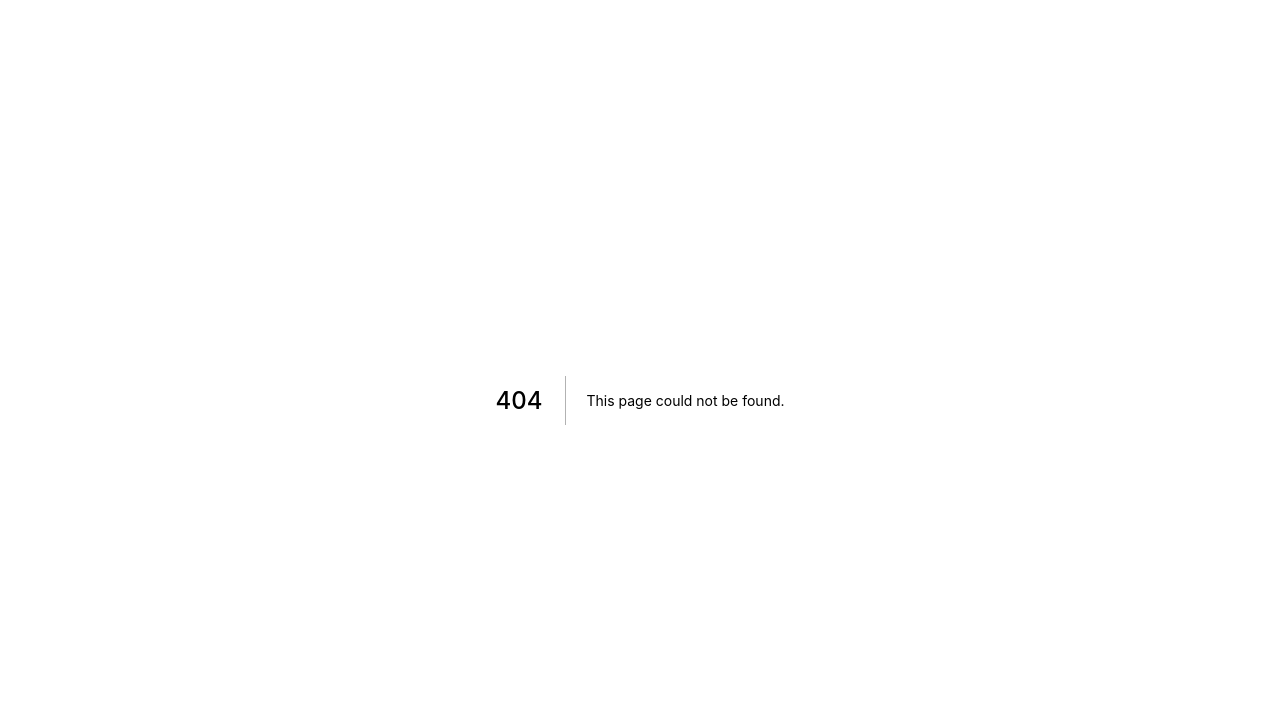
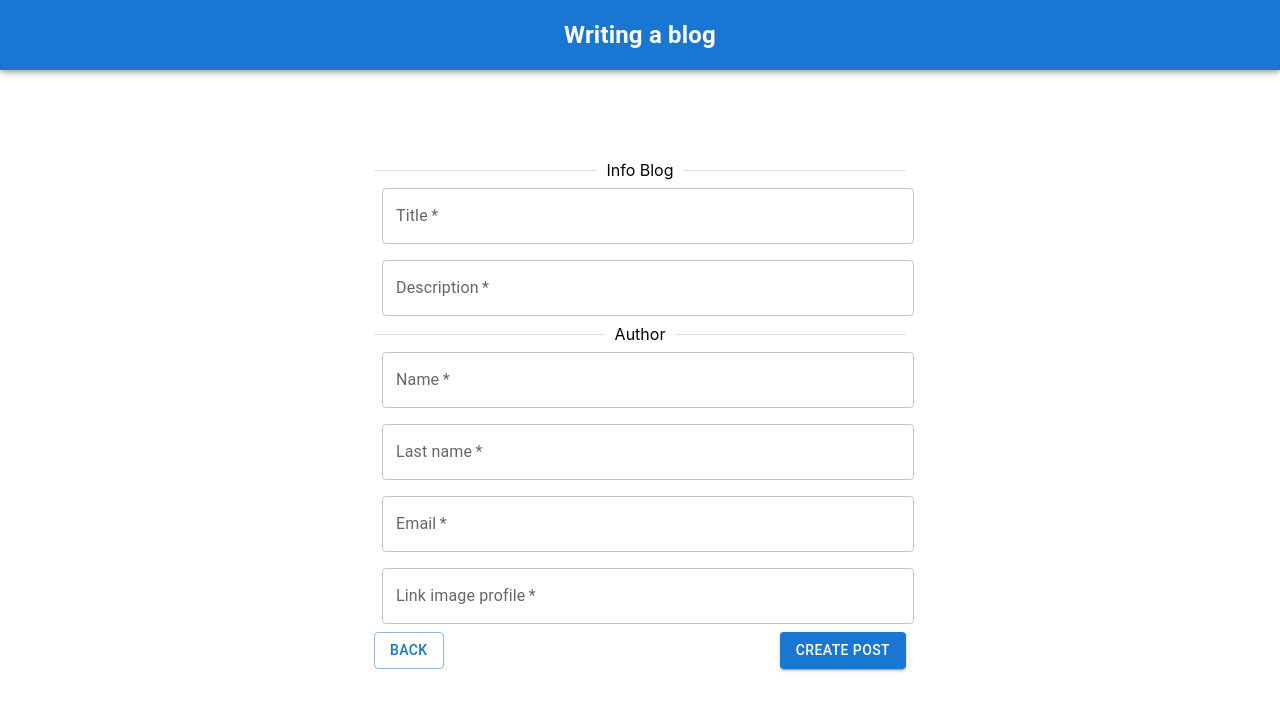
Before and after one commit to MatheoNieto/blog-app, a Next.js app: page /create-article/CreateArticle in a window 1280 px wide. Before the commit this address had no page. Shown: the top 710 px of the page. Built offline with nearby package versions, Linux system fonts and the light colour scheme.

Commit message:
form create post

```diff
--- /dev/null
+++ b/components/Header/Header.styles.ts
@@ -0,0 +1,14 @@
+
+export const makeStyles = {
+  contentHeader: {
+    padding: 2,
+    flexDirection: 'column',
+    alignItems: 'center',
+    justifyContent: 'center'
+  },
+  titleHeader: {
+    textAlign: 'center',
+    fontWeight: 'bold',
+    fontSize: 24,
+  },
+};
--- /dev/null
+++ b/components/Header/Header.tsx
@@ -0,0 +1,25 @@
+import React, {FC} from 'react';
+import {Typography, AppBar, Grid, Button} from '@mui/material';
+import {makeStyles} from './Header.styles';
+import {HeaderProps} from './Header.types';
+import Link from 'next/link';
+
+const Header: FC<HeaderProps> = ({title, createPost}) => {
+  return (
+    <AppBar component="nav">
+      <Grid container sx={makeStyles.contentHeader}>
+        <Typography variant="h6" component="div" sx={makeStyles.titleHeader}>
+          {title}
+        </Typography>
+
+        {createPost && (
+          <Link href="/create-article">
+            <Button variant="contained" color="secondary" >Create your post</Button>
+          </Link>
+        )}
+      </Grid>
+    </AppBar>
+  );
+};
+
+export default Header;
--- /dev/null
+++ b/components/Header/Header.types.ts
@@ -0,0 +1,4 @@
+export type HeaderProps = {
+  title: string;
+  createPost?: boolean;
+}
--- /dev/null
+++ b/components/Header/index.ts
@@ -0,0 +1 @@
+export {default as Header} from './Header'
--- /dev/null
+++ b/pages/create-article/CreateArticle.tsx
@@ -0,0 +1,112 @@
+import React, {useState} from 'react';
+import type {NextPage} from 'next';
+import {
+  Box,
+  TextField,
+  Container,
+  Divider,
+  Button,
+  Grid,
+  Alert,
+} from '@mui/material';
+import {Header} from '../../components/Header';
+import Link from 'next/link';
+
+const CreateArticle: NextPage = () => {
+  const [title, setTitle] = useState<string | undefined>();
+  const [description, setDescription] = useState<string | undefined>();
+
+  const [name, setName] = useState<string | undefined>();
+  const [lastName, setLastName] = useState<string | undefined>();
+  const [email, setEmail] = useState<string | undefined>();
+  const [imageProfile, setImageProfile] = useState<string | undefined>();
+
+  const [error, setError] = useState<string | undefined>();
+
+  const handleCreate = () => {
+    if (
+      !title ||
+      !description ||
+      !name ||
+      !lastName ||
+      !email ||
+      !imageProfile
+    ) {
+      setError('Are required all fields');
+      setTimeout(() => setError(undefined), 1000);
+    }
+  };
+
+  return (
+    <>
+      <Header title="Writing a blog" />
+      <Container maxWidth="md">
+        <Box component="div" sx={{p: 20, height: '100vh'}}>
+          {error && (
+            <Alert variant="outlined" severity="error" sx={{marginBottom: 2}}>
+              {error}
+            </Alert>
+          )}
+          <Box
+            component="form"
+            sx={{
+              '& .MuiTextField-root': {m: 1, width: '100%'},
+            }}
+            noValidate
+            autoComplete="off">
+            <Divider>Info Blog</Divider>
+            <TextField
+              label="Title"
+              onChange={event => setTitle(event.target.value)}
+              required
+            />
+            <TextField
+              label="Description"
+              onChange={event => setDescription(event.target.value)}
+              multiline
+              required
+            />
+
+            <Divider>Author</Divider>
+            <TextField
+              label="Name"
+              onChange={event => setName(event.target.value)}
+              required
+            />
+            <TextField
+              label="Last name"
+              onChange={event => setLastName(event.target.value)}
+              required
+            />
+            <TextField
+              label="Email"
+              onChange={event => setEmail(event.target.value)}
+              required
+            />
+            <TextField
+              label="Link image profile"
+              onChange={event => setImageProfile(event.target.value)}
+              required
+            />
+            <Grid
+              container
+              sx={{
+                flexDirection: 'row',
+                alignItems: 'center',
+                justifyContent: 'space-between',
+              }}>
+              <Link href="/">
+                <Button variant="outlined">Back</Button>
+              </Link>
+              <Button variant="contained" onClick={handleCreate}>
+                Create post
+              </Button>
+            </Grid>
+          </Box>
+        </Box>
+      </Container>
+    </>
+  );
+};
+
+export default CreateArticle;
--- /dev/null
+++ b/pages/create-article/index.ts
@@ -0,0 +1,2 @@
+import CreateArticle from './CreateArticle';
+export default CreateArticle;
--- a/pages/home/components/Card/Card.tsx
+++ b/pages/home/components/Card/Card.tsx
@@ -1,4 +1,4 @@
-import type {NextPage} from 'next';
+import React, {FC} from 'react';
 import {CardProps} from './Card.types';
 
 import {
@@ -14,7 +14,7 @@ import {
 import {makeStyles} from './Card.styles';
 import Link from 'next/link';
 
-const CardComponent: NextPage<CardProps> = ({article}) => {
+const CardComponent: FC<CardProps> = ({article}) => {
   return (
     <Card sx={makeStyles.container}>
       <Link href={`/article/${article.id}`}>
```
Also changed, not shown: pages/home/Home.styles.ts (+0 -8 lines), pages/home/Home.tsx (+3 -8 lines).
